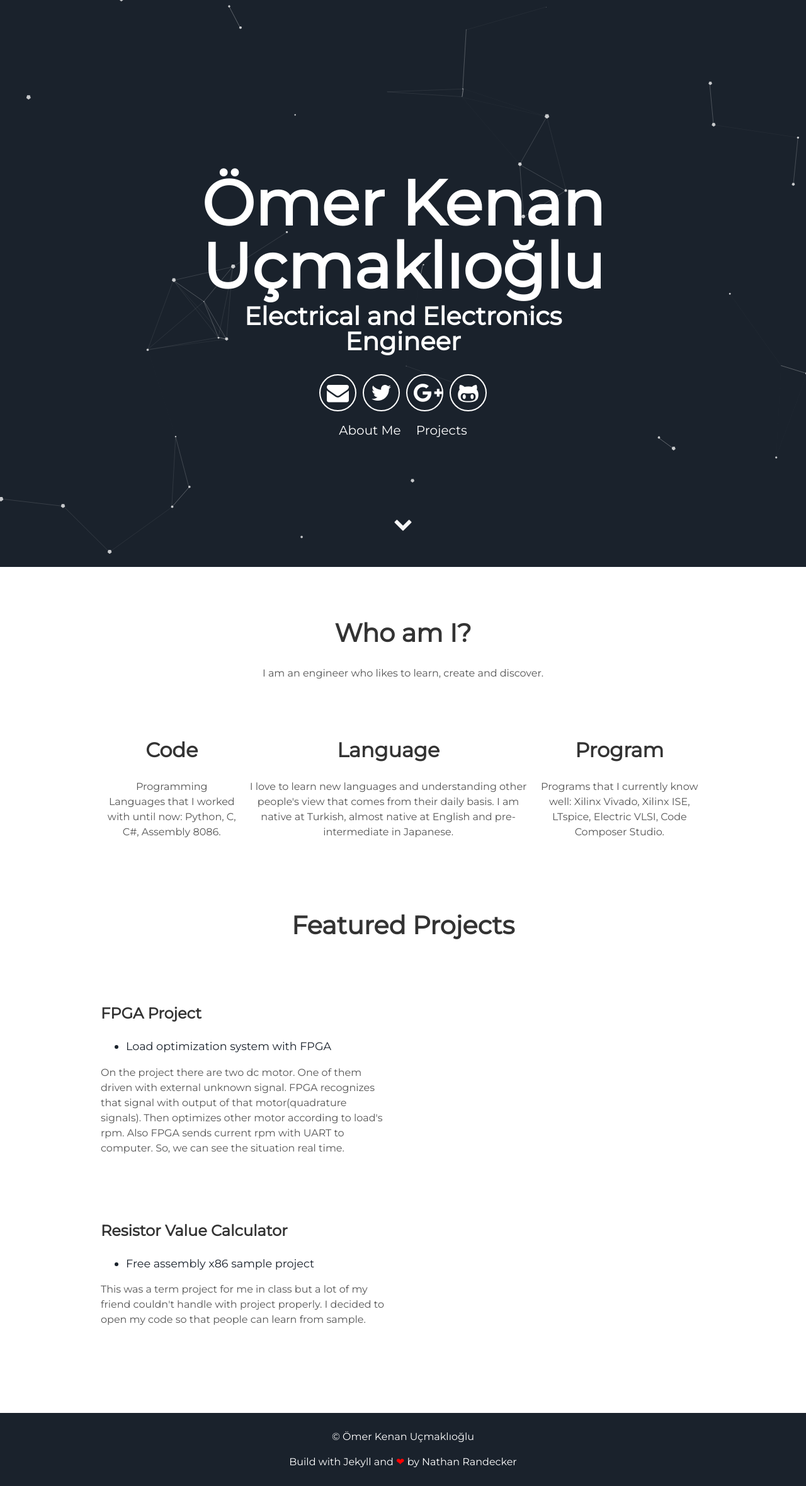
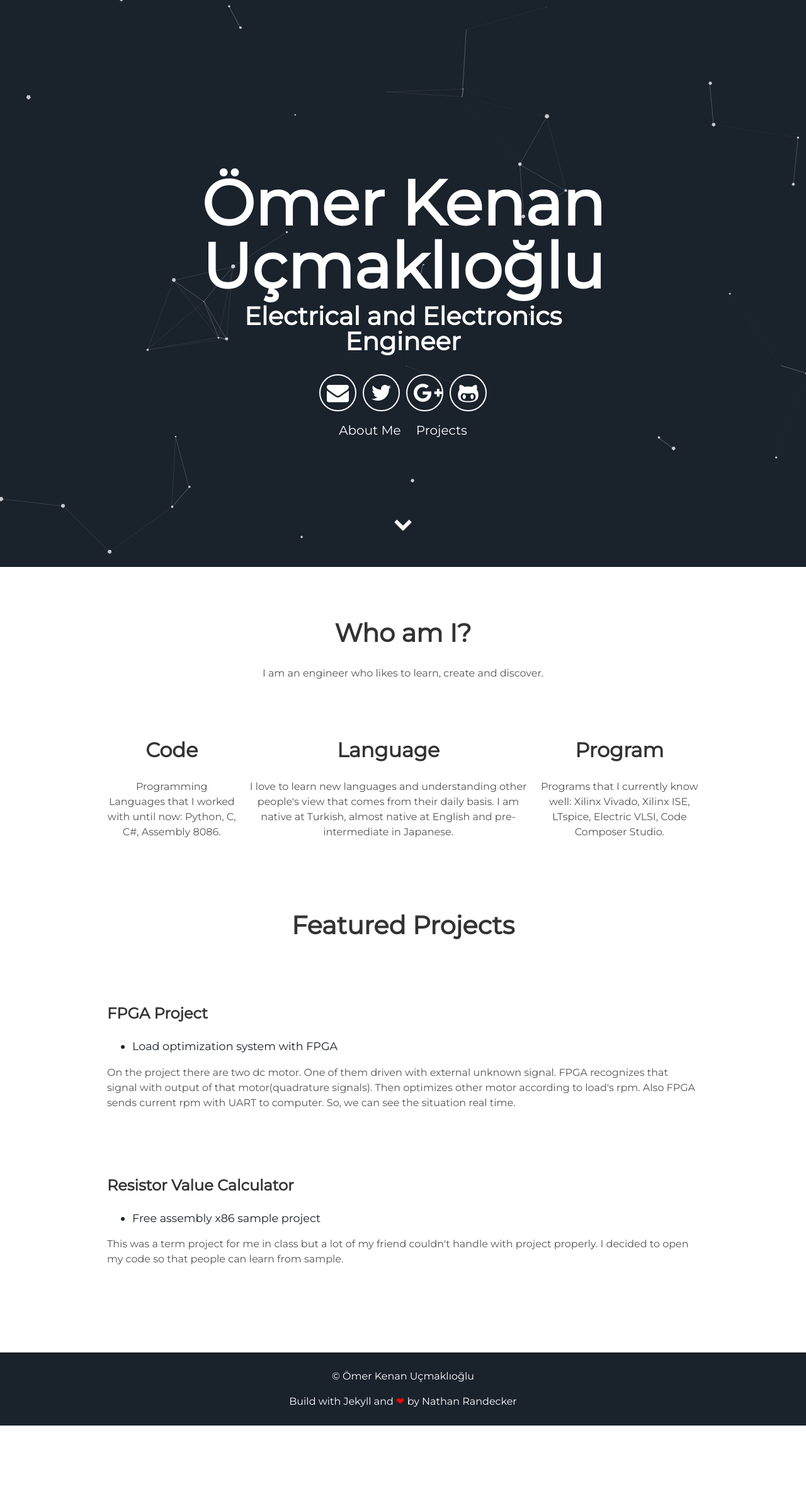
Before and after one commit to omerkenan/omerkenan.github.io, a Jekyll site: the page built from index.html, in a window 1280 px wide. Shown: the whole page at 63% size. Built offline with Jekyll 4.4.1, drawn with Linux system fonts in a browser that asks for light colours; after the commit the page ends 2263 px from its top, so only the background shows below that.

Commit message:
Update projects.html

```diff
--- a/_includes/projects.html
+++ b/_includes/projects.html
@@ -2,7 +2,7 @@
   <h1> Featured Projects </h1>
 </div>
 <div class="user-projects">
-  <div class="contents">
+  <div class="tech">
     <h3> FPGA Project </h3>
     <ul>
       <li> Load optimization system with FPGA</li>
@@ -11,7 +11,7 @@
   </div>
 </div>
 <div class="user-projects">
-  <div class="contents">
+  <div class="tech">
     <h3> Resistor Value Calculator </h3>
     <ul>
       <li> Free assembly x86 sample project</li>
```
